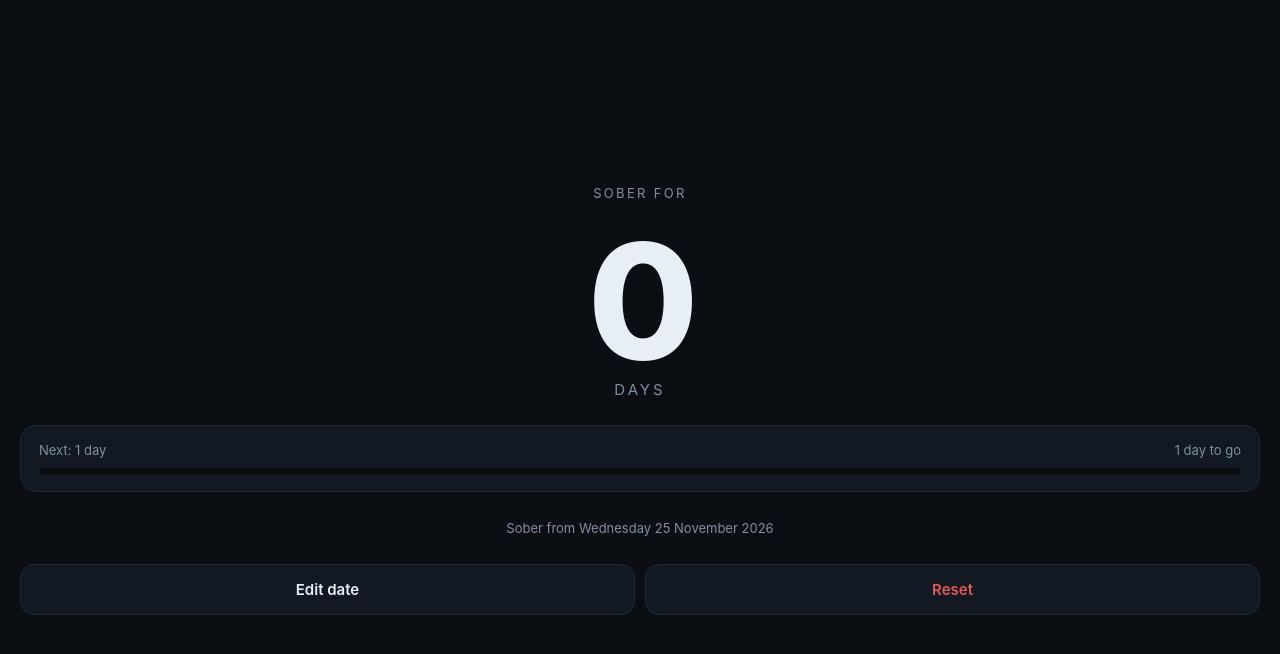
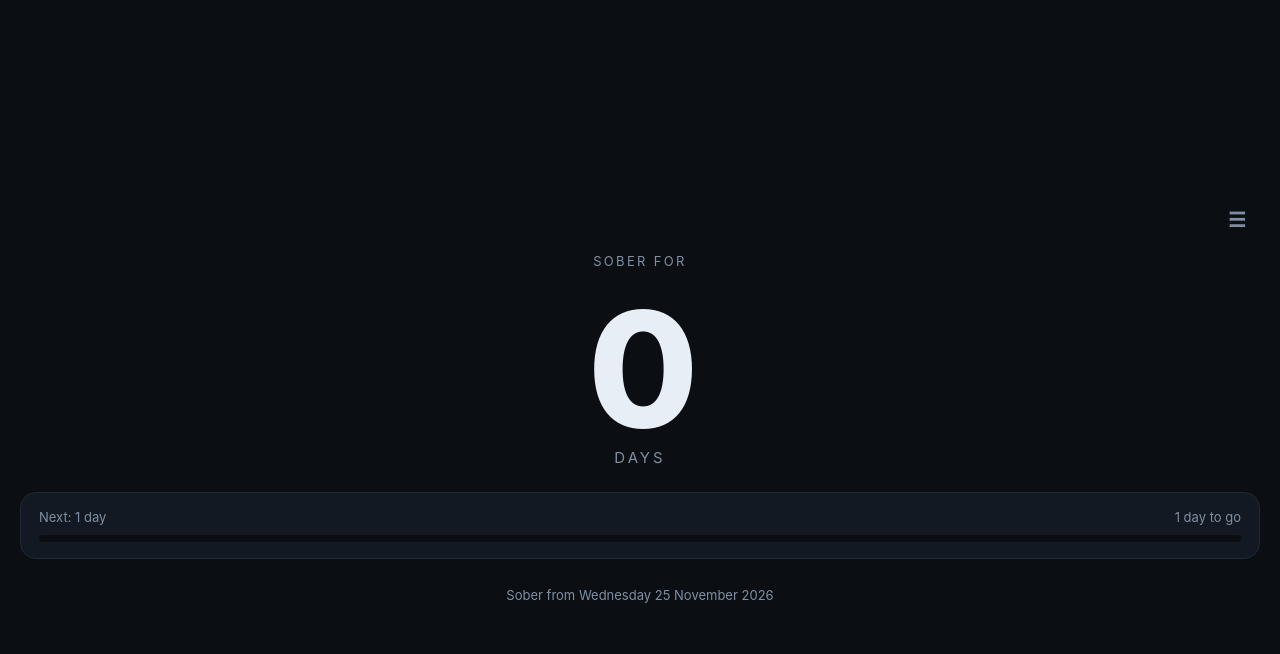
Before and after one commit to christofcyr/Sober, a plain HTML site: page index.html in a window 1280 px wide. Both pictures are taken after a click on the button "Start counting". Drawn offline with Linux system fonts and the light colour scheme.

Commit message:
settings menu; shorter milestone names (3.5 years)

```diff
--- a/index.html
+++ b/index.html
@@ -60,6 +60,13 @@
     background:var(--card); border:1px solid var(--line); border-radius:14px; padding:14px;
   }
   .field{margin-bottom:16px}
+
+  .topbar{display:flex; justify-content:flex-end; margin-bottom:-18px}
+  .icon{
+    flex:0 0 auto; width:46px; height:46px; padding:0; font-size:20px; line-height:1;
+    background:none; border:none; color:var(--dim);
+  }
+  .icon:active{color:var(--ink)}
 </style>
 </head>
 <body>
@@ -67,19 +74,24 @@
 <!-- SETUP -->
 <section id="setup" class="hide">
   <div>
-    <h1>When was your last drink?</h1>
+    <h1 id="setupTitle">When was your last drink?</h1>
     <p class="sub">Day one is the day after. You can change this later.</p>
   </div>
   <div class="field">
     <label for="d">Date</label>
     <input type="date" id="d">
   </div>
-  <div class="row"><button class="primary" id="save">Start counting</button></div>
+  <div class="row"><button class="primary" id="save">Save</button></div>
+  <div class="row hide" id="settingsExtra">
+    <button class="danger" id="reset">Reset counter</button>
+  </div>
   <button class="ghost hide" id="cancel">Cancel</button>
 </section>
 
 <!-- COUNTER -->
 <section id="main" class="hide">
+  <div class="topbar"><button id="menu" class="icon" aria-label="Settings">&#9776;</button></div>
+
   <div class="label">Sober for</div>
 
   <div class="days"><b id="days">0</b><span id="daysWord">days</span></div>
@@ -91,11 +103,6 @@
   </div>
 
   <div class="since" id="since"></div>
-
-  <div class="row">
-    <button id="edit">Edit date</button>
-    <button class="danger" id="reset">Reset</button>
-  </div>
 </section>
 
 <script>
@@ -115,9 +122,10 @@
     for (var half = 1; half <= 20; half++){          // 6, 12, 18 ... 120 months
       var months = half * 6;
       var days = Math.round(months * 30.4375);
-      var yrs = Math.floor(months / 12), mos = months % 12;
-      var name = yrs ? (yrs + (yrs === 1 ? ' year' : ' years')) : '';
-      if (mos) name += (name ? ' 6 months' : '6 months');
+      var name;
+      if (months < 12)          name = months + ' months';
+      else if (months % 12 === 0) { var y = months / 12; name = y + (y === 1 ? ' year' : ' years'); }
+      else                      name = (months / 12) + ' years';   // 1.5, 2.5, 3.5 ...
       add(days, name);
     }
 
@@ -151,6 +159,9 @@
     var base = isEdit && start ? start : new Date();
     $('d').value = base.getFullYear() + '-' + pad(base.getMonth()+1) + '-' + pad(base.getDate());
     $('cancel').classList.toggle('hide', !isEdit);
+    $('settingsExtra').classList.toggle('hide', !isEdit);
+    $('setupTitle').textContent = isEdit ? 'Settings' : 'When was your last drink?';
+    $('save').textContent = isEdit ? 'Save' : 'Start counting';
     setup.classList.remove('hide');
     main.classList.add('hide');
     if (timer) { clearInterval(timer); timer = null; }
@@ -212,13 +223,13 @@
   };
 
   $('cancel').onclick = function(){ showMain(); };
-  $('edit').onclick   = function(){ showSetup(true); };
+  $('menu').onclick   = function(){ showSetup(true); };
 
   $('reset').onclick = function(){
     if (!confirm('Reset the counter? Day one starts tomorrow.')) return;
     var n = new Date();
     localStorage.setItem(KEY, n.getFullYear() + '-' + pad(n.getMonth()+1) + '-' + pad(n.getDate()));
-    tick();
+    showMain();
   };
 
   // keep it accurate when the app comes back from the background
```
Also changed, not shown: sober-widget.js (+4 -3 lines).
